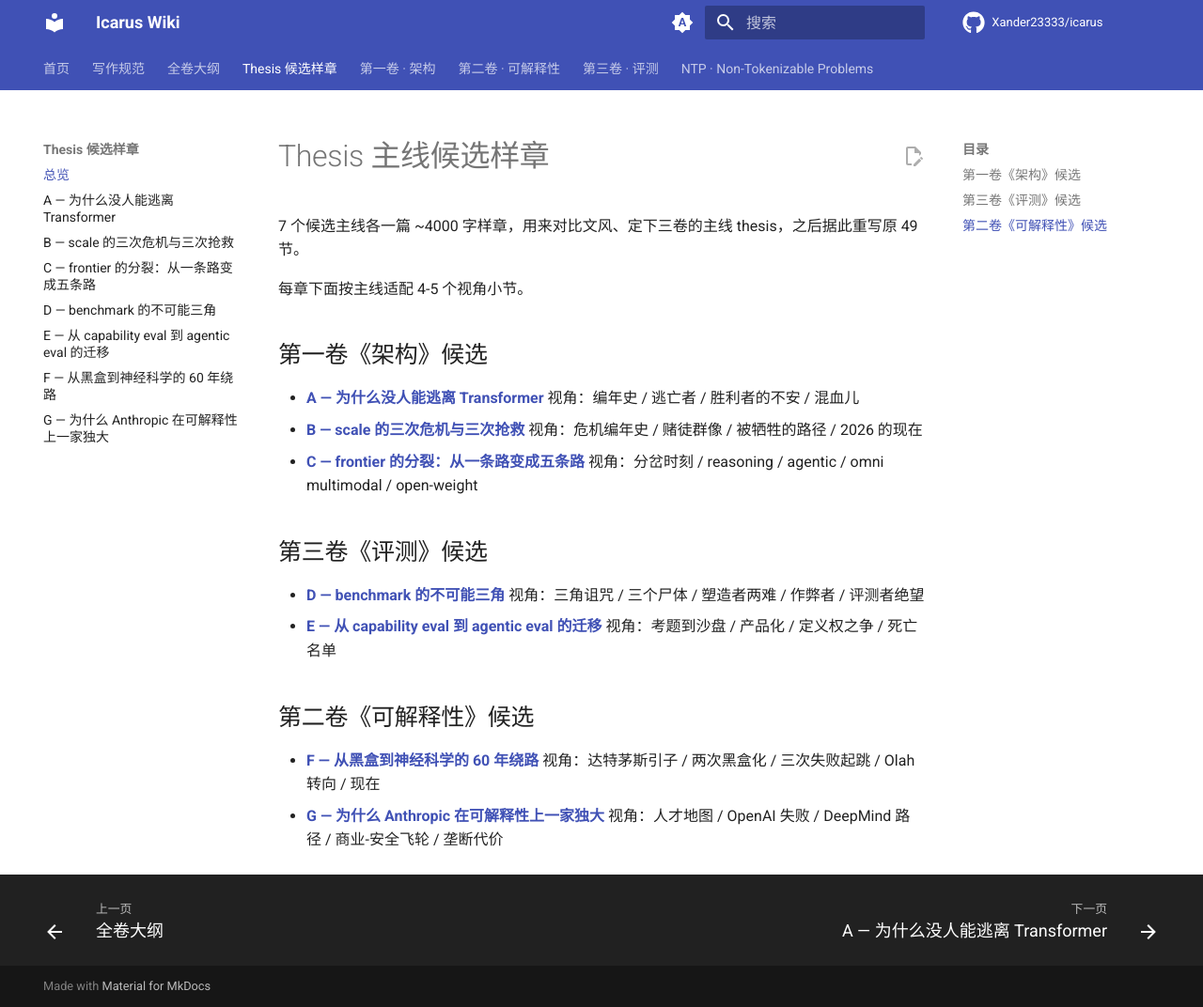
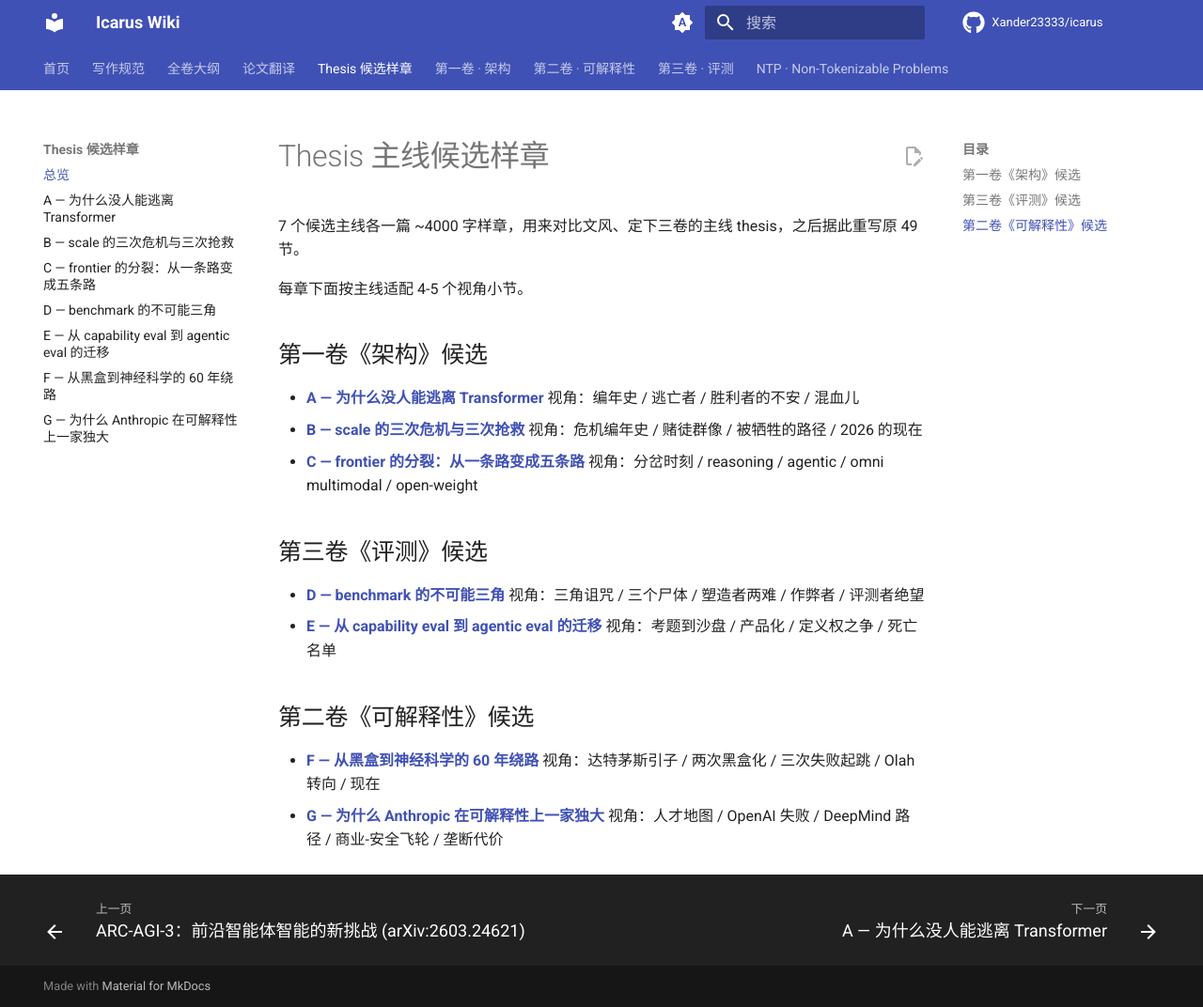
Before and after one commit to Xander23333/icarus, an MkDocs documentation site: the page built from wiki/samples/README.md, in a window 1280 px wide and 1072 px high. Shown: the whole window at 94% size. Built offline with MkDocs 1.6.1 and Material for MkDocs 9.7.7, drawn with Linux system fonts in a browser that asks for light colours; comment, search, counter and statistics services are not loaded.

Commit message:
Move ARC-AGI-3 translation under wiki/ and register in nav

```diff
--- a/mkdocs.yml
+++ b/mkdocs.yml
@@ -81,6 +81,8 @@
   - 首页: index.md
   - 写作规范: STYLE.md
   - 全卷大纲: OUTLINE.md
+  - 论文翻译:
+    - "ARC-AGI-3：前沿智能体智能的新挑战 (arXiv:2603.24621)": translations/arc-agi-3-zh.md
   - Thesis 候选样章:
     - 总览: samples/README.md
     - "A — 为什么没人能逃离 Transformer": samples/A-no-escape-from-transformer.md
```
Also changed, not shown: wiki/translations/arc-agi-3-zh.md (renamed from translations/arc-agi-3-zh.md).
